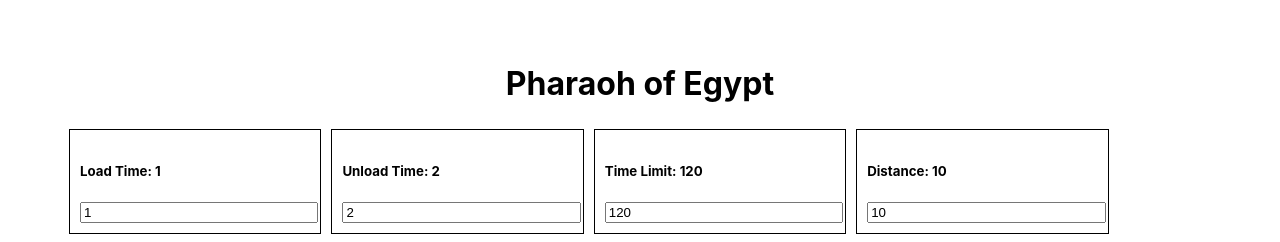
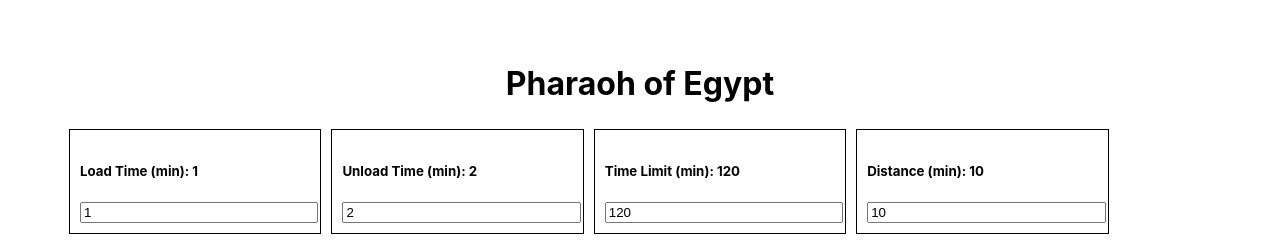
Before and after one commit to swapnilp0x00/fyx-gaming, a React (Create React App) app: page / in a window 1280 px wide. Shown: the top 242 px of the page. Built offline with nearby package versions, Linux system fonts and the light colour scheme.

Commit message:
added unit of minutes

```diff
--- a/src/components/Main.tsx
+++ b/src/components/Main.tsx
@@ -77,22 +77,22 @@ function Main() {
     <div className='Main'>
       <div className='controls'>
         <Control
-          title='Load Time'
+          title='Load Time (min)'
           value={loadTime}
           handler={onLoadTimeChange}
         ></Control>
         <Control
-          title='Unload Time'
+          title='Unload Time (min)'
           value={unloadTime}
           handler={onUnloadTimeChange}
         ></Control>
         <Control
-          title='Time Limit'
+          title='Time Limit (min)'
           value={timeLimit}
           handler={onTimeLimitChange}
         ></Control>
         <Control
-          title='Distance'
+          title='Distance (min)'
           value={distance}
           handler={onDistanceChange}
         ></Control>
```
